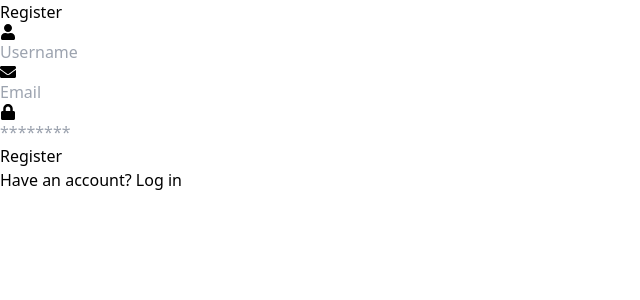
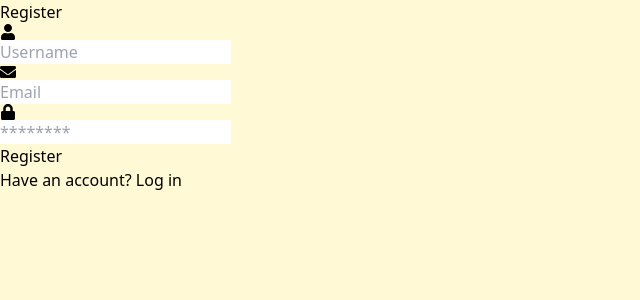
Before and after one commit to iota07/CraftHub, a React (Vite) app in the folder front/: page / in a window 1280 px wide. Shown: the top 300 px of the page, without its empty margins (0-640 px from the left). Built offline with nearby package versions, Linux system fonts and the light colour scheme.

Commit message:
link signin with login

```diff
--- a/front/src/App.jsx
+++ b/front/src/App.jsx
@@ -2,7 +2,7 @@ import React from 'react';
 import { BrowserRouter, Routes, Route } from 'react-router-dom';
 import './index.css'
 import Register from './Pages/register';
-import Home from './Pages/Home';
+import Home from './Pages/home';
 import About from './Pages/About';
 import Profile from './Pages/Profile';
 import LoginForm from './Components/LoginForm/LoginForm';
--- a/front/src/Components/SignInForm/SignInForm.jsx
+++ b/front/src/Components/SignInForm/SignInForm.jsx
@@ -1,5 +1,5 @@
 import React from 'react';
-import LoginForm from '../LoginForm/LoginForm';
+import { Link } from "react-router-dom";
 import { FaUser } from "react-icons/fa";
 import { FaLock } from "react-icons/fa";
 import { FaEnvelope } from "react-icons/fa";
@@ -24,7 +24,7 @@ const SignInForm = () => {
                     </div>
                     <button type="submit">Register</button>
                     <div className="login-link">
-                        <p>Have an account? <a href={LoginForm}>Log in</a></p>
+                        <p>Have an account? <Link to="/login">Log in</Link></p>
                     </div>
                 </form>
             </div>
--- a/front/src/Pages/Register.jsx
+++ b/front/src/Pages/Register.jsx
@@ -4,9 +4,9 @@ import LoginForm from '../Components/LoginForm/LoginForm';
 
 const Register = () => {
     return (
-        <header>
+        <main className='w-full h-screen bg-yellow'>
             <SignInForm />
-        </header>
+        </main>
     );
 };
 
```
